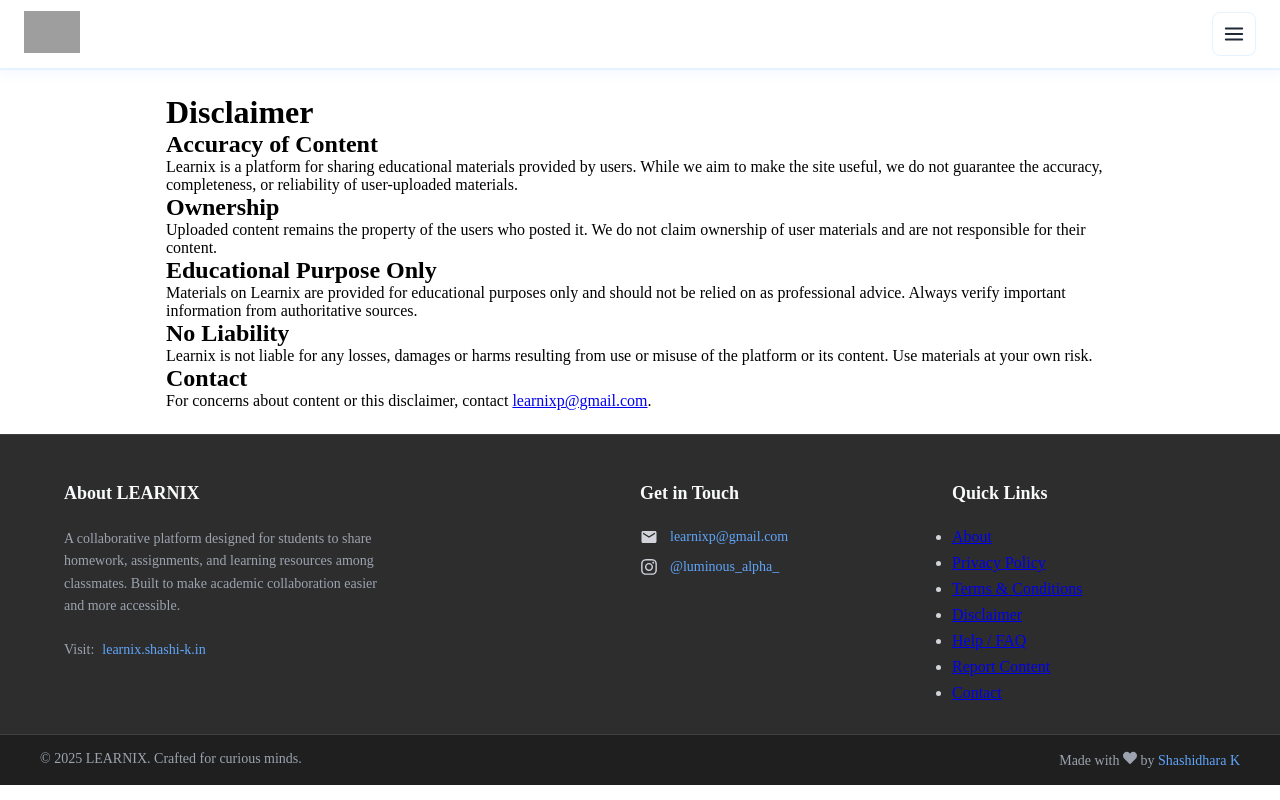
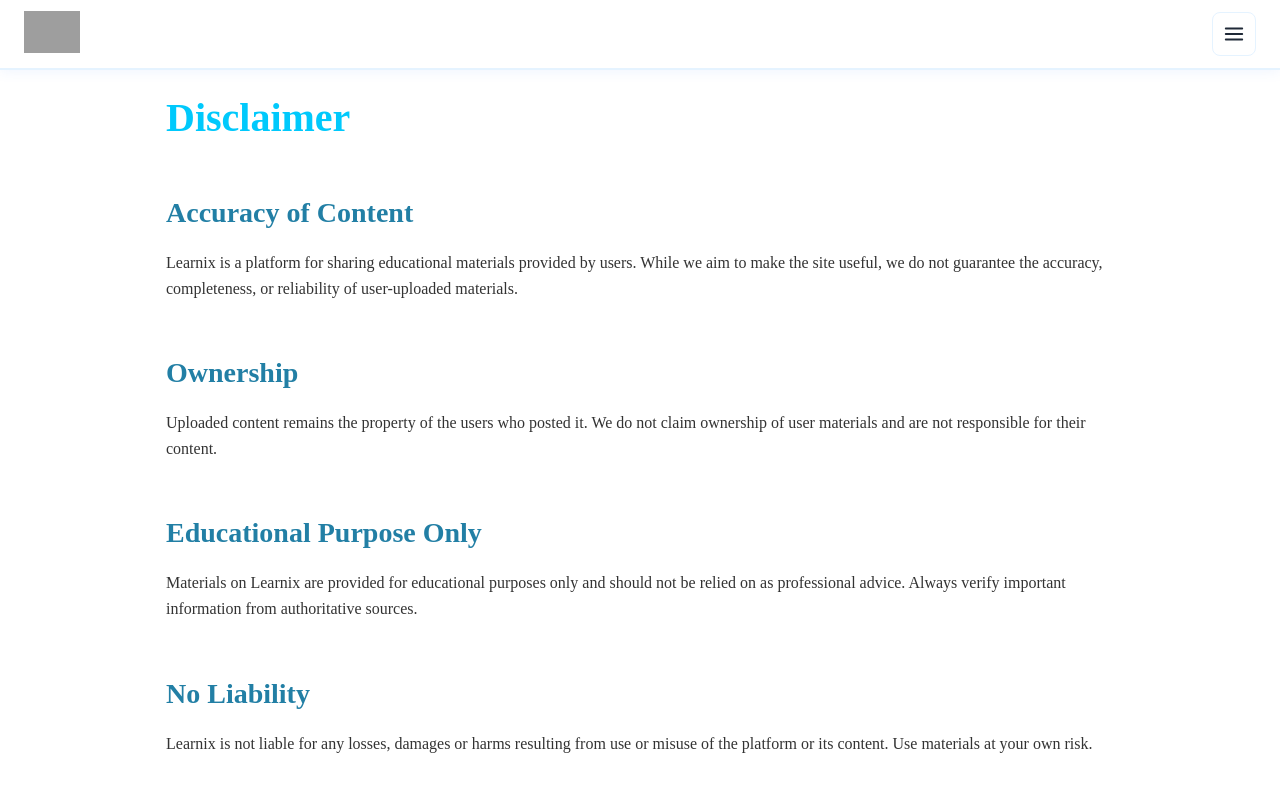
Before and after one commit to Shashidharak89/LEARNIX, a Next.js app: page /disclaimer in a window 1280 px wide. Shown: the top 800 px of the page. Built offline with nearby package versions, Linux system fonts and the light colour scheme; grey boxes are pictures that could not be loaded.

Commit message:
disclaimer added

```diff
--- /dev/null
+++ b/src/app/disclaimer/DisclaimerPage.js
@@ -0,0 +1,50 @@
+import React from "react";
+import "./styles/DisclaimerPage.css";
+
+export default function DisclaimerPage() {
+  return (
+    <div className="disclaimer-page-container">
+
+      <main className="main-content">
+        <h1 className="title">Disclaimer</h1>
+
+        <h2 className="subtitle">Accuracy of Content</h2>
+        <p className="paragraph">
+          Learnix is a platform for sharing educational materials provided by
+          users. While we aim to make the site useful, we do not guarantee the
+          accuracy, completeness, or reliability of user-uploaded materials.
+        </p>
+
+        <h2 className="subtitle">Ownership</h2>
+        <p className="paragraph">
+          Uploaded content remains the property of the users who posted it. We
+          do not claim ownership of user materials and are not responsible for
+          their content.
+        </p>
+
+        <h2 className="subtitle">Educational Purpose Only</h2>
+        <p className="paragraph">
+          Materials on Learnix are provided for educational purposes only and
+          should not be relied on as professional advice. Always verify
+          important information from authoritative sources.
+        </p>
+
+        <h2 className="subtitle">No Liability</h2>
+        <p className="paragraph">
+          Learnix is not liable for any losses, damages or harms resulting
+          from use or misuse of the platform or its content. Use materials at
+          your own risk.
+        </p>
+
+        <h2 className="subtitle">Contact</h2>
+        <p className="paragraph">
+          For concerns about content or this disclaimer, contact{" "}
+          <a href="mailto:learnixp@gmail.com" className="link">
+            learnixp@gmail.com
+          </a>.
+        </p>
+      </main>
+
+    </div>
+  );
+}
--- a/src/app/disclaimer/page.js
+++ b/src/app/disclaimer/page.js
@@ -1,47 +1,11 @@
-import Footer from "../components/Footer";
 import { Navbar } from "../components/Navbar";
+import DisclaimerPage from "./DisclaimerPage";
 
-export default function DisclaimerPage() {
+export default function Disclaimer() {
   return (
     <div>
       <Navbar />
-      <main style={{ maxWidth: 980, margin: "24px auto", padding: "0 16px" }}>
-        <h1>Disclaimer</h1>
-
-        <h2>Accuracy of Content</h2>
-        <p>
-          Learnix is a platform for sharing educational materials provided by
-          users. While we aim to make the site useful, we do not guarantee the
-          accuracy, completeness, or reliability of user-uploaded materials.
-        </p>
-
-        <h2>Ownership</h2>
-        <p>
-          Uploaded content remains the property of the users who posted it. We
-          do not claim ownership of user materials and are not responsible for
-          their content.
-        </p>
-
-        <h2>Educational Purpose Only</h2>
-        <p>
-          Materials on Learnix are provided for educational purposes only and
-          should not be relied on as professional advice. Always verify
-          important information from authoritative sources.
-        </p>
-
-        <h2>No Liability</h2>
-        <p>
-          Learnix is not liable for any losses, damages or harms resulting
-          from use or misuse of the platform or its content. Use materials at
-          your own risk.
-        </p>
-
-        <h2>Contact</h2>
-        <p>
-          For concerns about content or this disclaimer, contact <a href="mailto:learnixp@gmail.com">learnixp@gmail.com</a>.
-        </p>
-      </main>
-
+    <DisclaimerPage/>
     </div>
   );
 }
--- /dev/null
+++ b/src/app/disclaimer/styles/DisclaimerPage.css
@@ -0,0 +1,48 @@
+/* styles/DisclaimerPage.css */
+
+.disclaimer-page-container {
+  background-color: #ffffff;
+  color: #333333;
+  min-height: 100vh;
+  display: flex;
+  flex-direction: column;
+}
+
+.disclaimer-page-container .main-content {
+  max-width: 980px;
+  margin: 24px auto;
+  padding: 0 16px;
+  flex: 1;
+}
+
+.disclaimer-page-container .title {
+  color: #00c9fc; /* sky-blue */
+  font-size: 2.5rem;
+  margin-bottom: 1rem;
+}
+
+.disclaimer-page-container .subtitle {
+  color: #227fa5; /* darker sky-blue */
+  font-size: 1.75rem;
+  margin-top: 2em;
+  margin-bottom: 0.75em;
+}
+
+.disclaimer-page-container .paragraph {
+  line-height: 1.6;
+  font-size: 1rem;
+  margin-bottom: 1em;
+}
+
+.disclaimer-page-container .link {
+  color: #f9db0f; /* yellow accent */
+  text-decoration: none;
+}
+
+.disclaimer-page-container .link:hover {
+  text-decoration: underline;
+}
+
+.disclaimer-page-container .footer {
+  margin-top: auto;
+}
```
